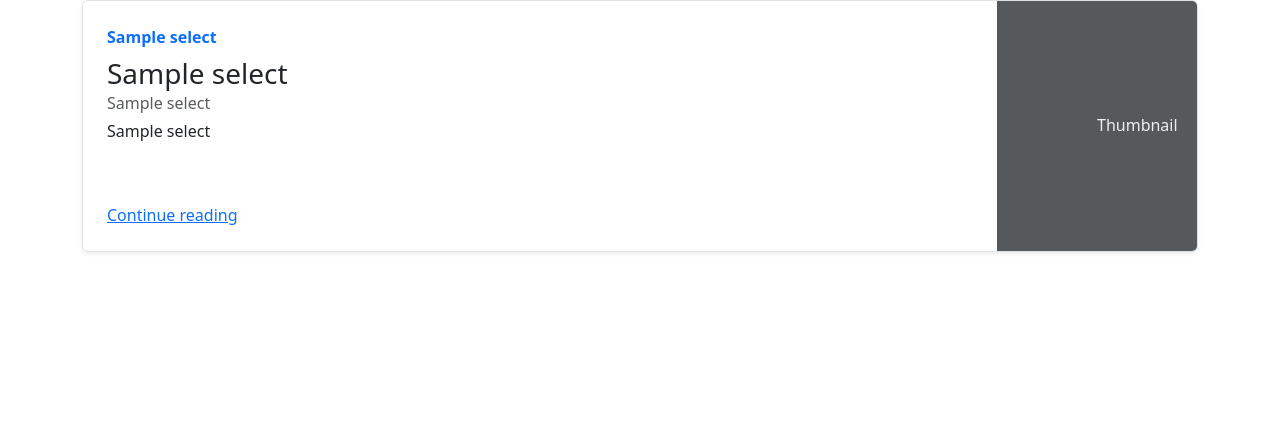
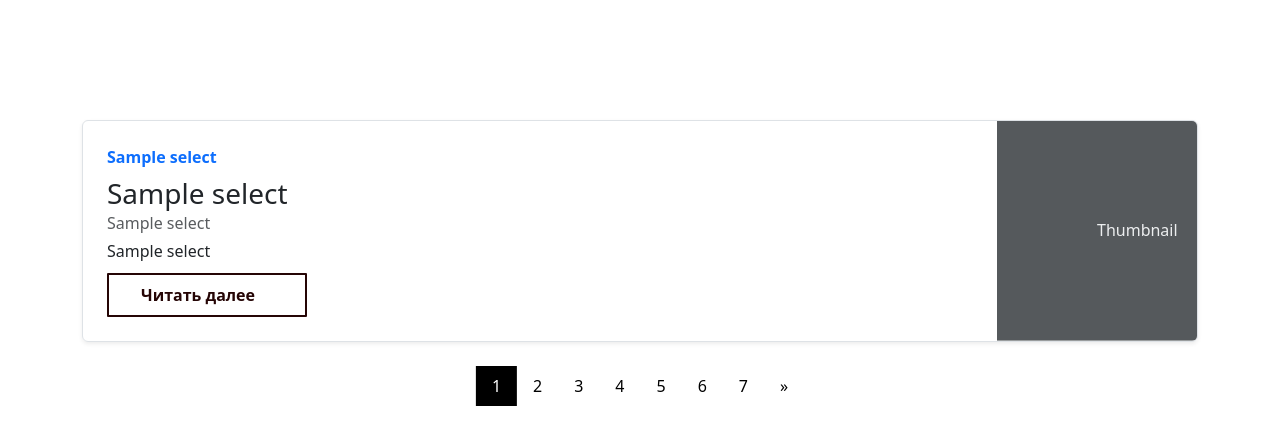
Before and after one commit to some0person/ITEvents, a Flask app: page / in a window 1280 px wide. Shown: the top 445 px of the page. Run offline with Flask 2, Linux system fonts and the light colour scheme; a database or web service that is not in the repository returns one stand-in record (values such as "Sample title"); some libraries are stand-ins or nearby versions.

Commit message:
Add Milena's frontend

```diff
--- a/Flask/app.py
+++ b/Flask/app.py
@@ -5,16 +5,33 @@ from database.database import News
 app = Flask(__name__)
 
 
-# @app.route('/', methods=['GET'], defaults={'uid': 'zero'})
+def rmparam(query_string, *params_to_remove):
+    params = [param.split('=') for param in query_string.split('&')]
+    return '&'.join(['='.join(param) for param in params if param[0] not in params_to_remove])
+
+
 @app.route('/', methods=['GET'])
 def home():
     args = request.args
     sorting_arg, reverse_arg, per_page_arg, page_arg, filterby_arg, filterword_arg = \
-        args.get('sort', default='id'), 'reverse' in args, args.get('perpage', default='8'), \
+        args.get('sort', default='id'), 'r' in args or args.get('r') != '0', args.get('perpage', default='8'), \
         args.get('p', default='0'), args.get('filterby', default='title'), args.get('filterword', default='')
-    page, per_page = int(page_arg) if page_arg.isdecimal() else 0, int(per_page_arg) if per_page_arg.isdecimal() and int(per_page_arg) >= 1 else 10
 
-    news_page = News().getNews(page * per_page, (page + 1) * per_page, sorting_arg, reverse_arg, filterby_arg, filterword_arg)
+    per_page = int(per_page_arg) if per_page_arg.isdecimal() and int(per_page_arg) >= 1 else 10
+    query_string = request.query_string.decode("utf-8")
+
+    # Should be replaced later with database functions
+    posts_amount = 800
+    pages_amount = int(posts_amount / per_page + 0.9)
+
+    page = int(page_arg) if page_arg.isdecimal() and 1 <= int(page_arg) <= pages_amount \
+        else 1 if int(page_arg) <= pages_amount else pages_amount
+
+    news_page = News().getNews((page - 1) * per_page, page * per_page, sorting_arg, reverse_arg, filterby_arg, filterword_arg)
+
+    pages_buttons = \
+        [i + (page - 4 if 4 < page <= pages_amount - 4 else 0 if page < pages_amount - 4 else pages_amount - 7) \
+         for i in range(1, min(7, pages_amount) + 1)]
 
     # Pages usage examples:
     #   http://127.0.0.1:5000/?p=0&perpage=15   Page 0 with 15 articles on each
@@ -22,6 +39,7 @@ def home():
 
     # Sorting examples:
     #   http://127.0.0.1:5000/?sort=source  Sorting by 'source'
-    #   http://127.0.0.1:5000/?sort=source&reverse  Sorting by 'source' with reverse
+    #   http://127.0.0.1:5000/?sort=source&r=1  Sorting by 'source' with reverse
 
-    return render_template('index.html', news=news_page)
+    return render_template('index.html', news=news_page, pages_buttons=pages_buttons, pages_amount=pages_amount,\
+                           page=page, pagestr=str(page), qs=query_string, rmparam=rmparam)
--- a/Flask/static/css/style.css
+++ b/Flask/static/css/style.css
@@ -0,0 +1,42 @@
+.stretched-link{
+    display: inline-block;
+    color: rgb(37, 5, 5);
+    font-weight: 700;
+    text-decoration: none;
+    user-select: none;
+    padding: .5em 2em;
+    outline: none;
+    border: 2px solid;
+    border-radius: 1px;
+    transition: 0.2s;
+    width: 200px;
+
+}
+.stretched-link:hover { background: rgba(0, 0, 0, 0.2); }
+.stretched-link:active { background: rgb(41, 32, 32); }
+
+.pagination {
+    position: absolute;
+    left: 50%;
+    width: auto;
+    -webkit-transform: translateX(-50%);
+    -moz-transform: translateX(-50%);
+    -ms-transform: translateX(-50%);
+    -o-transform: translateX(-50%);
+    transform: translateX(-50%);
+    padding-bottom: 30px;
+}
+
+.pagination a {
+    color: black;
+    float: left;
+    padding: 8px 16px;
+    text-decoration: none;
+}
+
+.pagination a.active {
+    background-color: #000000;
+    color: white;
+}
+
+.pagination a:hover:not(.active) {background-color: #ddd;}
--- a/Flask/templates/base.html
+++ b/Flask/templates/base.html
@@ -5,6 +5,7 @@
     <meta name="viewport" content="width=device-width, initial-scale=1.0">
     <meta http-equiv="X-UA-Compatible" content="ie=edge">
     <link rel="stylesheet" href="https://cdn.jsdelivr.net/npm/bootstrap@5.3.0-alpha1/dist/css/bootstrap.min.css">
+    <link  rel="stylesheet" href="{{ url_for('static', filename='css/style.css')}}">
     <title>{% block title %}{% endblock %}</title>
     <!-- <link rel="stylesheet" href="./style.css"> -->
     <!-- <link rel="icon" href="./favicon.ico" type="image/x-icon"> -->
--- a/Flask/templates/index.html
+++ b/Flask/templates/index.html
@@ -5,9 +5,11 @@ Home page
 {% endblock %}
 
 {% block body %}
-<!-- <main>
-    <h1>Test</h1>
-</main> -->
+<br>
+<br>
+<br>
+<br>
+<br>
 {% for article in news %}
     <div class="col-md container">
         <div class="row g-0 border rounded overflow-hidden flex-md-row mb-4 shadow-sm h-md-250 position-relative">
@@ -16,12 +18,25 @@ Home page
             <h3 class="mb-0">{{ article['title'] }}</h3>
             <div class="mb-1 text-muted">{{ article['date'] }}</div>
             <p class="card-text mb-auto">{{ article['description'] }}</p>
-            <a href="{{ article['link'] }}" class="stretched-link">Continue reading</a>
+            <a href="http://{{ article['link'] }}" class="stretched-link" style="margin-top: 10px;">Читать далее</a>
         </div>
         <div class="col-auto d-none d-lg-block">
-            <svg class="bd-placeholder-img" width="200" height="250" xmlns="http://www.w3.org/2000/svg" role="img" aria-label="Placeholder: Thumbnail" preserveAspectRatio="xMidYMid slice" focusable="false"><title>Placeholder</title><rect width="100%" height="100%" fill="#55595c"></rect><text x="50%" y="50%" fill="#eceeef" dy=".3em">Thumbnail</text></svg>
+            <svg class="bd-placeholder-img" width="200" height=100% xmlns="http://www.w3.org/2000/svg" role="img" aria-label="Placeholder: Thumbnail" preserveAspectRatio="xMidYMid slice" focusable="false"><title>Placeholder</title><rect width="100%" height="100%" fill="#55595c"></rect><text x="50%" y="50%" fill="#eceeef" dy=".3em">Thumbnail</text></svg>
         </div>
         </div>
     </div>
 {% endfor %}
+
+<div class="pagination">
+    {% if page != 1 %}
+        <a href="?{{ rmparam(qs, 'p') }}p={{ page - 1 }}">«</a>
+    {% endif %}
+    {% for page_num in pages_buttons %}
+        <a {% if page_num == page %}class="active"{% endif %} href="?{{ rmparam(qs, 'p') }}p={{ page_num }}">{{ page_num }}</a>
+    {% endfor %}
+    {% if page != pages_amount %}
+        <a href="?{{ rmparam(qs, 'p') }}p={{ page + 1 }}">»</a>
+    {% endif %}
+</div>
+
 {% endblock %}
```
